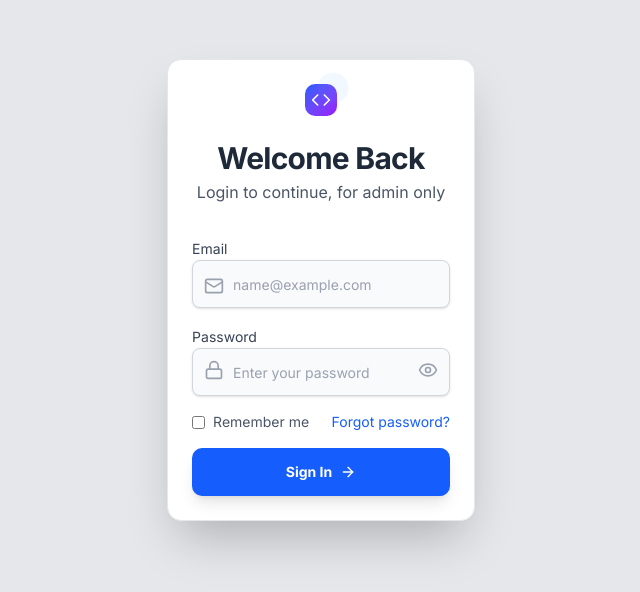
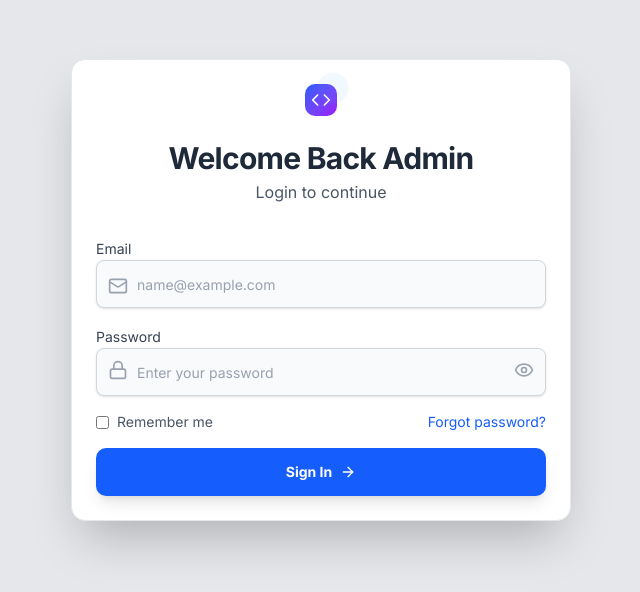
Before and after one commit to AdejumoOlanrewaju/sass-next, a Next.js app: page /admin/login in a window 1280 px wide. Shown: the part 110-702 px from the top of the page, without its empty margins (319-959 px from the left). Built offline with nearby package versions, Linux system fonts and the light colour scheme; no server answers; the database is empty.

Commit message:
admin login width fix

```diff
--- a/src/app/admin/login/page.tsx
+++ b/src/app/admin/login/page.tsx
@@ -69,7 +69,7 @@ const Page = () => {
         <div className='flex items-center justify-center w-full'>
             <div className='flex items-center'>
                 {/* Right side - Login form */}
-                <Card className="w-[90%] max-w-[600px] mx-auto border-gray-200 bg-white shadow-2xl">
+                <Card className="w-[90%] sm:w-[500px] mx-auto border-gray-200 bg-white shadow-2xl">
                     <CardHeader className="space-y-1 text-center pb-8">
                         <div className="flex justify-center mb-6">
                             <div className="relative">
@@ -85,10 +85,10 @@ const Page = () => {
                             </div>
                         </div>
                         <CardTitle className="text-3xl font-bold text-gray-800">
-                            Welcome Back
+                            Welcome Back Admin
                         </CardTitle>
                         <CardDescription className="text-gray-600 text-base">
-                            Login to continue, for admin only
+                            Login to continue
                         </CardDescription>
                     </CardHeader>
 
```
